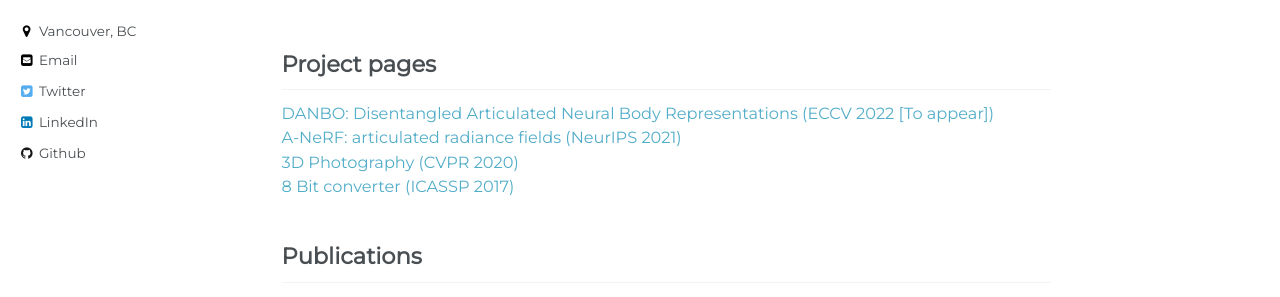
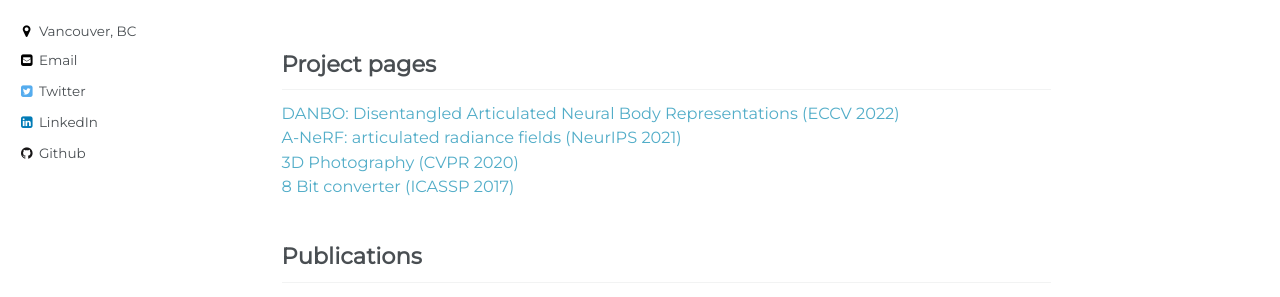
Before and after one commit to LemonATsu/LemonATsu.github.io, a Jekyll site: the page built from _pages/about.md, in a window 1280 px wide and 900 px high. Shown: the part 394-691 px from the top of the window. Built offline with Jekyll 4.4.1, drawn with Linux system fonts in a browser that asks for light colours.

Commit message:
eccv eccv

```diff
--- a/_pages/about.md
+++ b/_pages/about.md
@@ -15,7 +15,7 @@ During my study, I am fortunate to have opportunities to work with [Dr. Michael
 
 ## Project pages
 <div class="news" style="font-size:0.9em">
-<a href="https://lemonatsu.github.io/danbo/">DANBO: Disentangled Articulated Neural Body Representations (ECCV 2022 [To appear])</a> <br>
+<a href="https://lemonatsu.github.io/danbo/">DANBO: Disentangled Articulated Neural Body Representations (ECCV 2022)</a> <br>
 <a href="https://lemonatsu.github.io/anerf/">A-NeRF: articulated radiance fields (NeurIPS 2021)</a> <br>
 <a href="https://shihmengli.github.io/3D-Photo-Inpainting/">3D Photography (CVPR 2020)</a> <br>
 <a href="https://lemonatsu.github.io/py8bit_web/">8 Bit converter (ICASSP 2017)</a>
```
